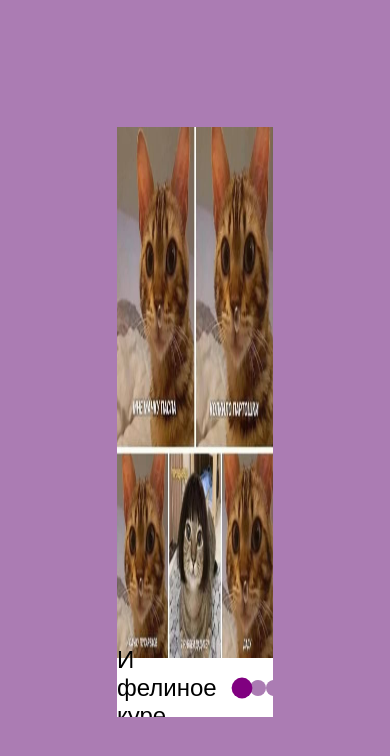
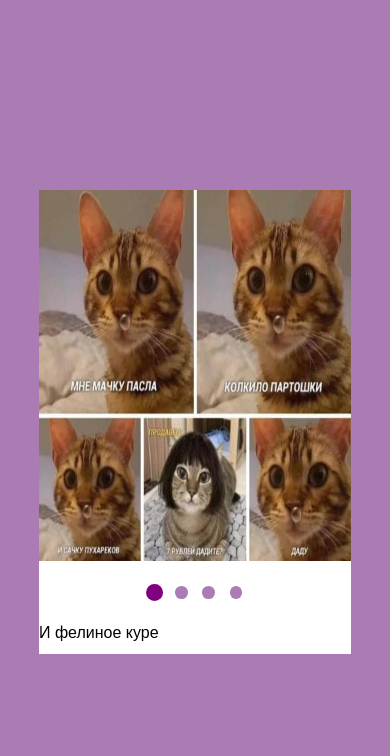
Before and after one commit to EvgeniaPetrova/cssMemSlider, a plain HTML site: page cssMemSlider/index.html in a window 390 px wide. Drawn offline with Linux system fonts and the light colour scheme.

Commit message:
feat: add media queries (16.05.2022 11.36.27 AM)

```diff
--- a/cssMemSlider/style.css
+++ b/cssMemSlider/style.css
@@ -134,3 +134,34 @@
   #ri4:checked ~ .nav .content {
     transform: translate(-75%, 0%);
   }
+  @media (max-width: 480px) {
+    .container {
+      max-width: 80vw;
+      max-height: 55vh;
+    }
+    .slider {
+      height: 80%;
+    }
+    .nav {
+   flex-flow: column-reverse;
+   justify-content: space-evenly;
+   height: 20%;
+    }
+    .text {
+      font-size: 1rem;
+    }
+    label {
+      height: 2.5rem;
+      width: 2rem;
+    }
+    .radio {
+      height: 0.8rem;
+      width: 0.8rem;
+    }
+    .descriptions {
+      width: 100%;
+    }
+    .buttons {
+      width: 35%;
+  }
+  }
```
